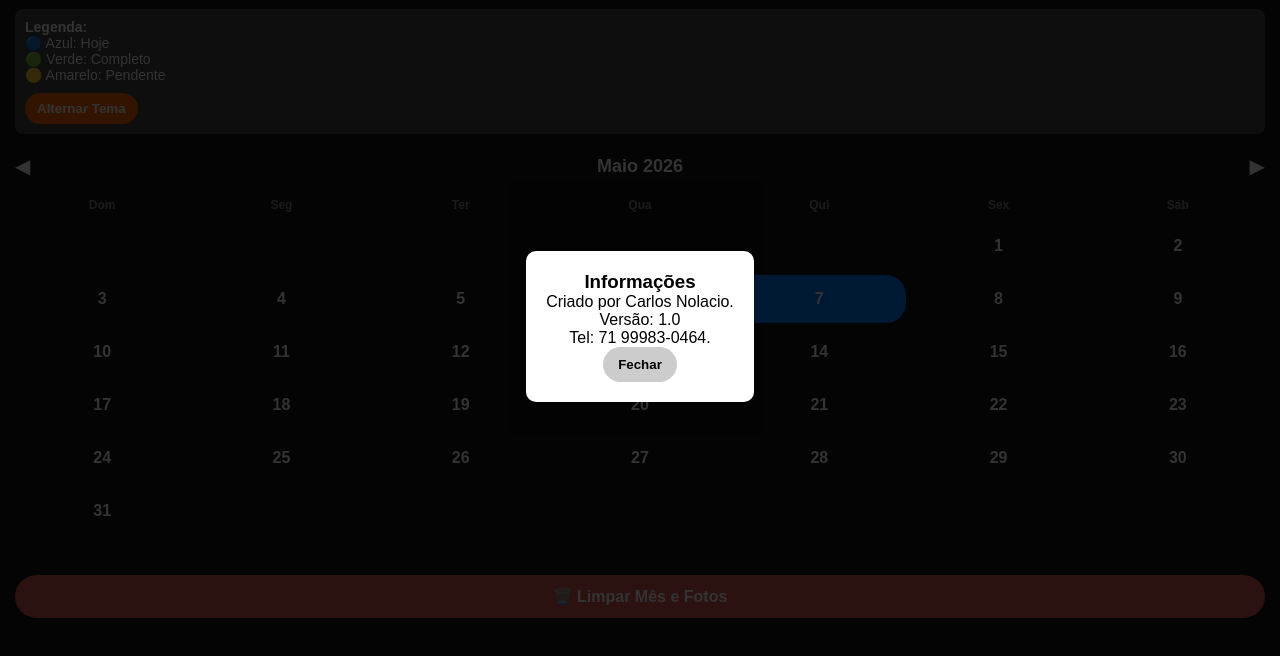
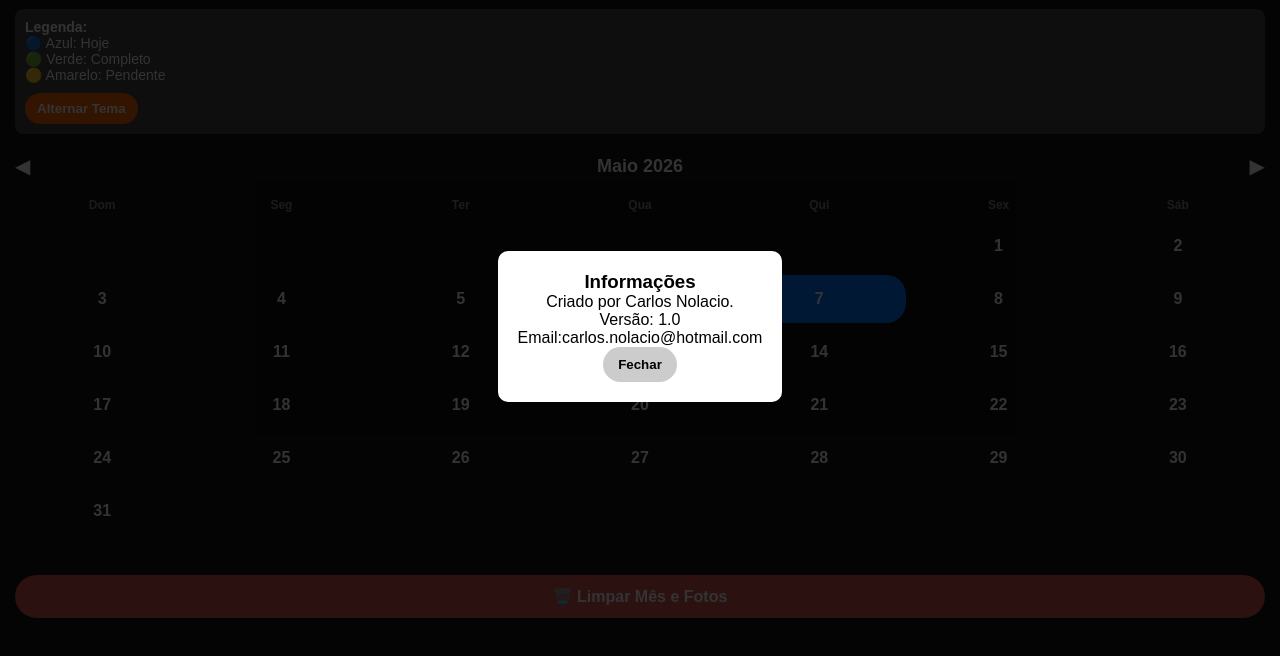
Before and after one commit to Nolacio-adm/MeuPonto, a plain HTML site: page index.html in a window 1280 px wide. Both pictures are taken after a click on the element "ℹ️". Shown: the part 74-730 px from the top of the page. Drawn offline with Linux system fonts and the light colour scheme.

Commit message:
Update index.html

```diff
--- a/index.html
+++ b/index.html
@@ -114,7 +114,7 @@
       <h3>Informações</h3>
       <p>Criado por Carlos Nolacio.</p>
       <p>Versão: 1.0</p>
-      <p>Tel: 71 99983-0464.</p>
+      <p>Email:carlos.nolacio@hotmail.com</p>
       <button class="modal-btn" style="background:#ccc" onclick="document.getElementById('info-modal').classList.add('hidden')">Fechar</button>
     </div>
   </div>
```
